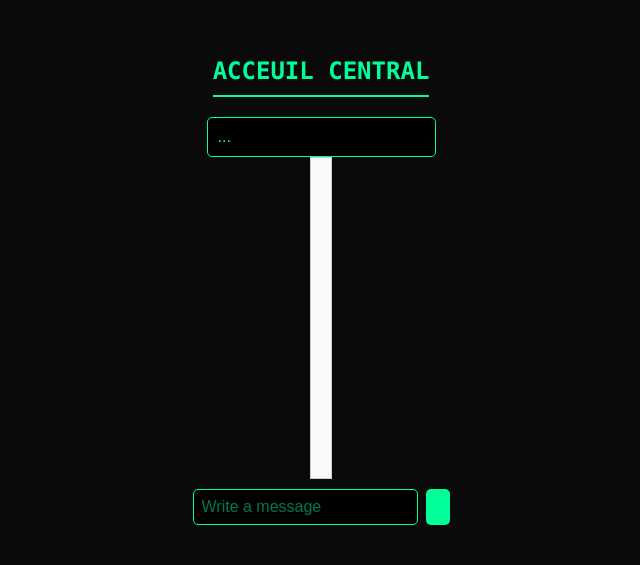
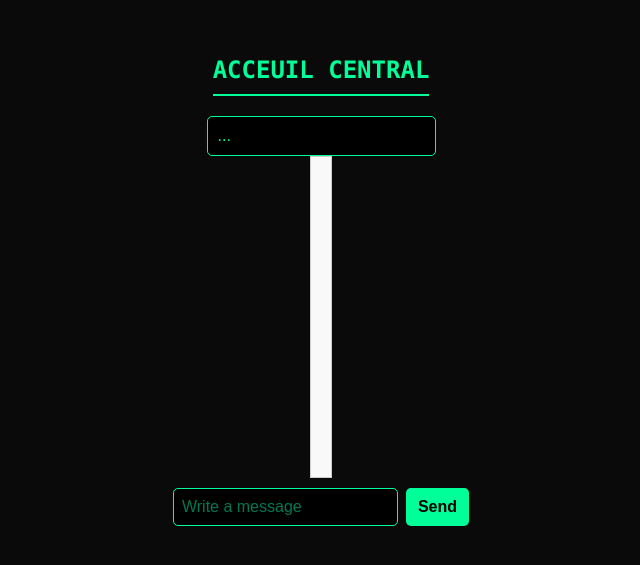
Before and after one commit to Fyfy3945/NovaSec-FrontEnd, a plain HTML site: page fondation/buildings/building_a/floors/ground_floor/rooms/central_reception_area.html in a window 1280 px wide. Shown: the part 139-704 px from the top of the page, without its empty margins (319-959 px from the left). Drawn offline with Linux system fonts and the light colour scheme.

Commit message:
Update central_reception_area.html

```diff
--- a/fondation/buildings/building_a/floors/ground_floor/rooms/central_reception_area.html
+++ b/fondation/buildings/building_a/floors/ground_floor/rooms/central_reception_area.html
@@ -12,8 +12,9 @@
     <div id="messages"></div>
     <div id="inputZone">
       <input id="msgInput" placeholder="Write a message">
-      <button id="sendBtn"></button>
+      <button id="sendBtn">Send</button>
     </div>
 
     <script src="../../js/script.js"></script>
+
 </html>
```
